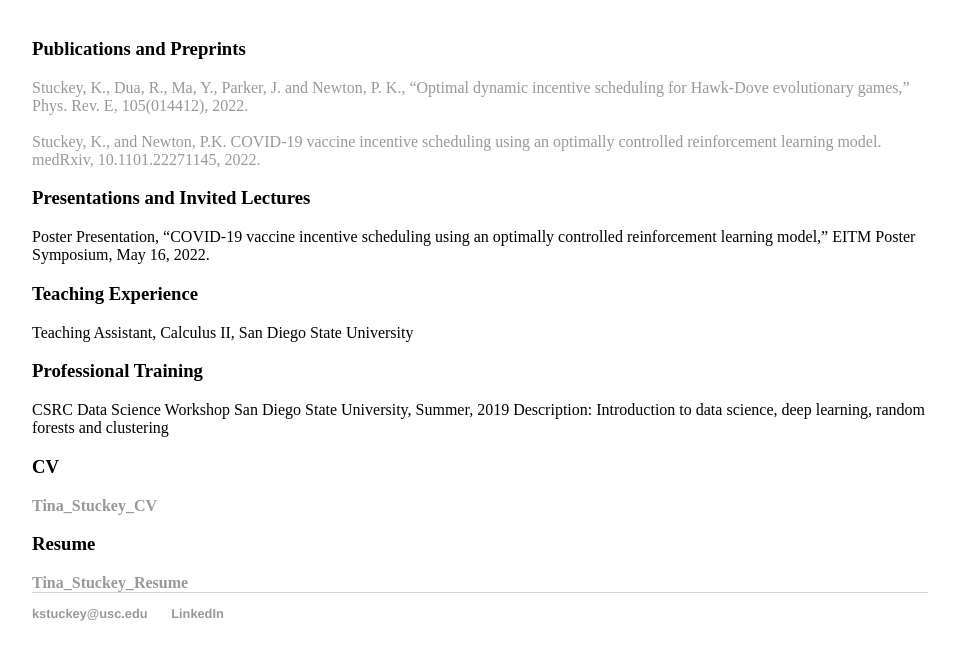
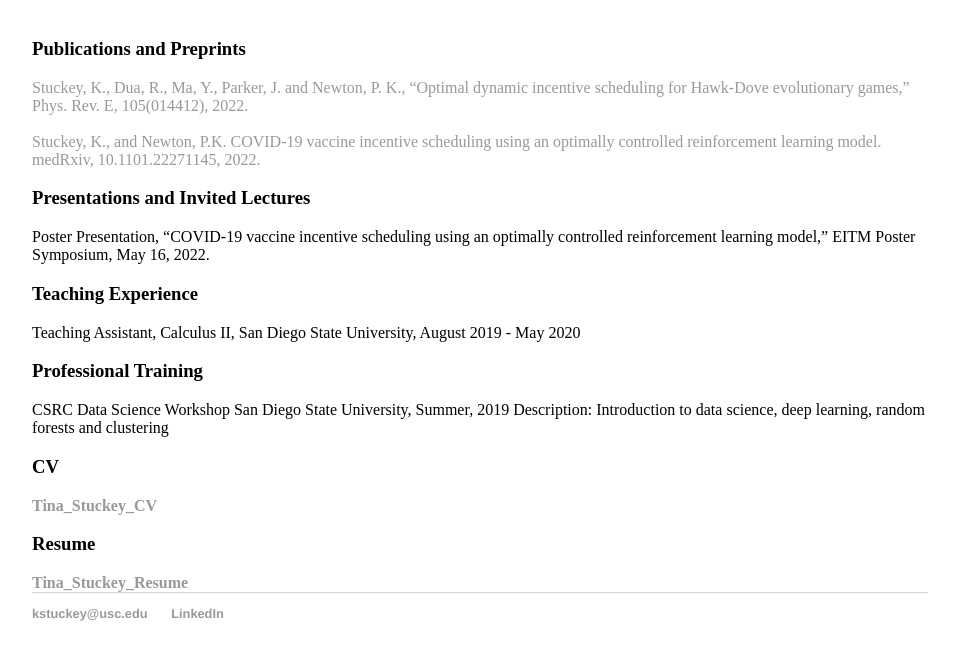
Before and after one commit to kstuckey0/kstuckey0.github.io, a Jekyll site: the page index.html, which Jekyll copies as it is, in a window 1280 px wide, cut to the strip 624-1305 px from the top of the page. Shown: the top 660 px of the strip, without its empty margins (160-1116 px from the left). Built offline with Jekyll 4.4.1, drawn with Linux system fonts in a browser that asks for light colours.

Commit message:
Update index.html

```diff
--- a/index.html
+++ b/index.html
@@ -41,7 +41,7 @@
 	Poster Presentation, “COVID-19 vaccine incentive scheduling using an optimally controlled reinforcement learning model,” EITM Poster Symposium, May 16, 2022.
 
 	<h3>Teaching Experience</h3>
-	Teaching Assistant, Calculus II, San Diego State University
+	Teaching Assistant, Calculus II, San Diego State University, August 2019 - May 2020
 
 	<h3>Professional Training</h3>
 	CSRC Data Science Workshop San Diego State University, Summer, 2019
```
